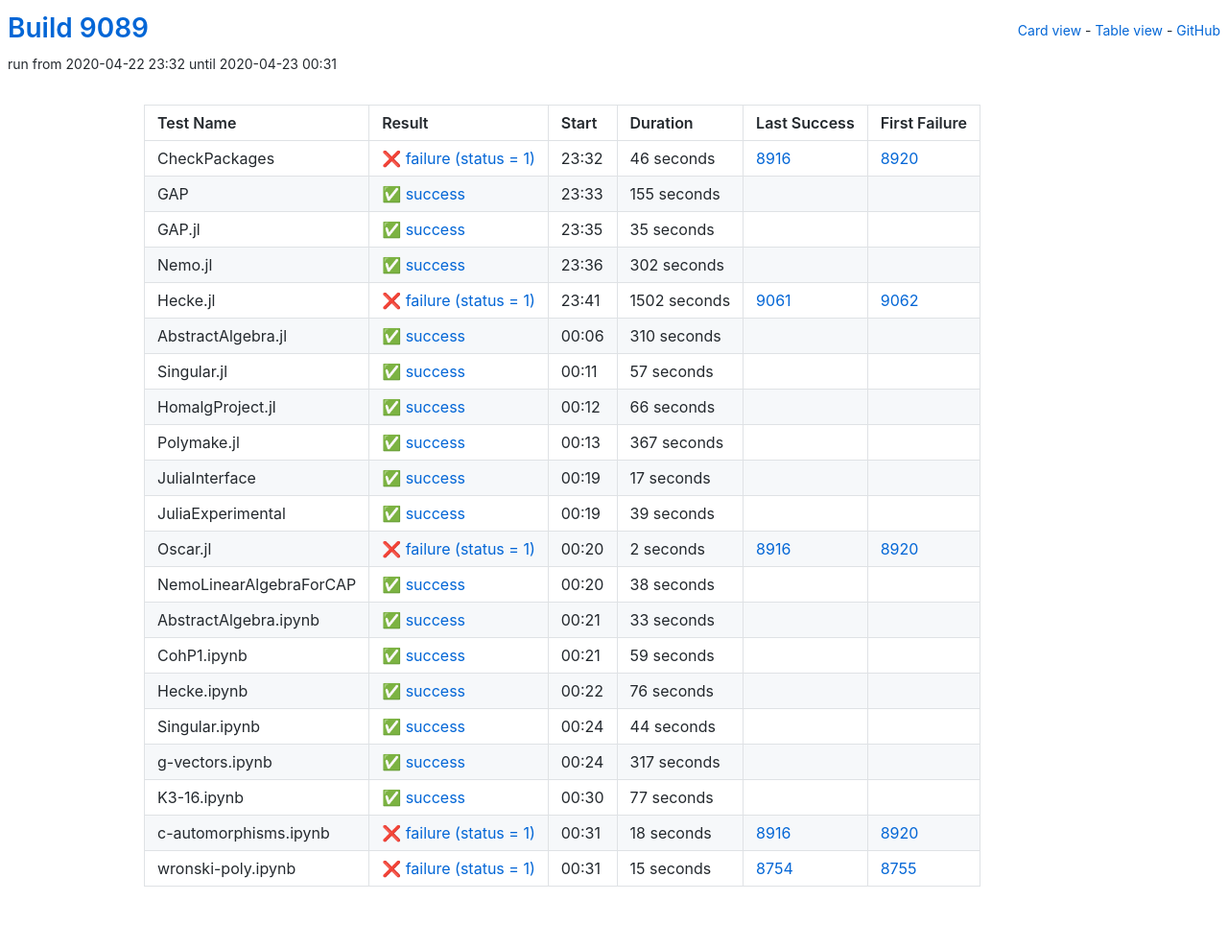
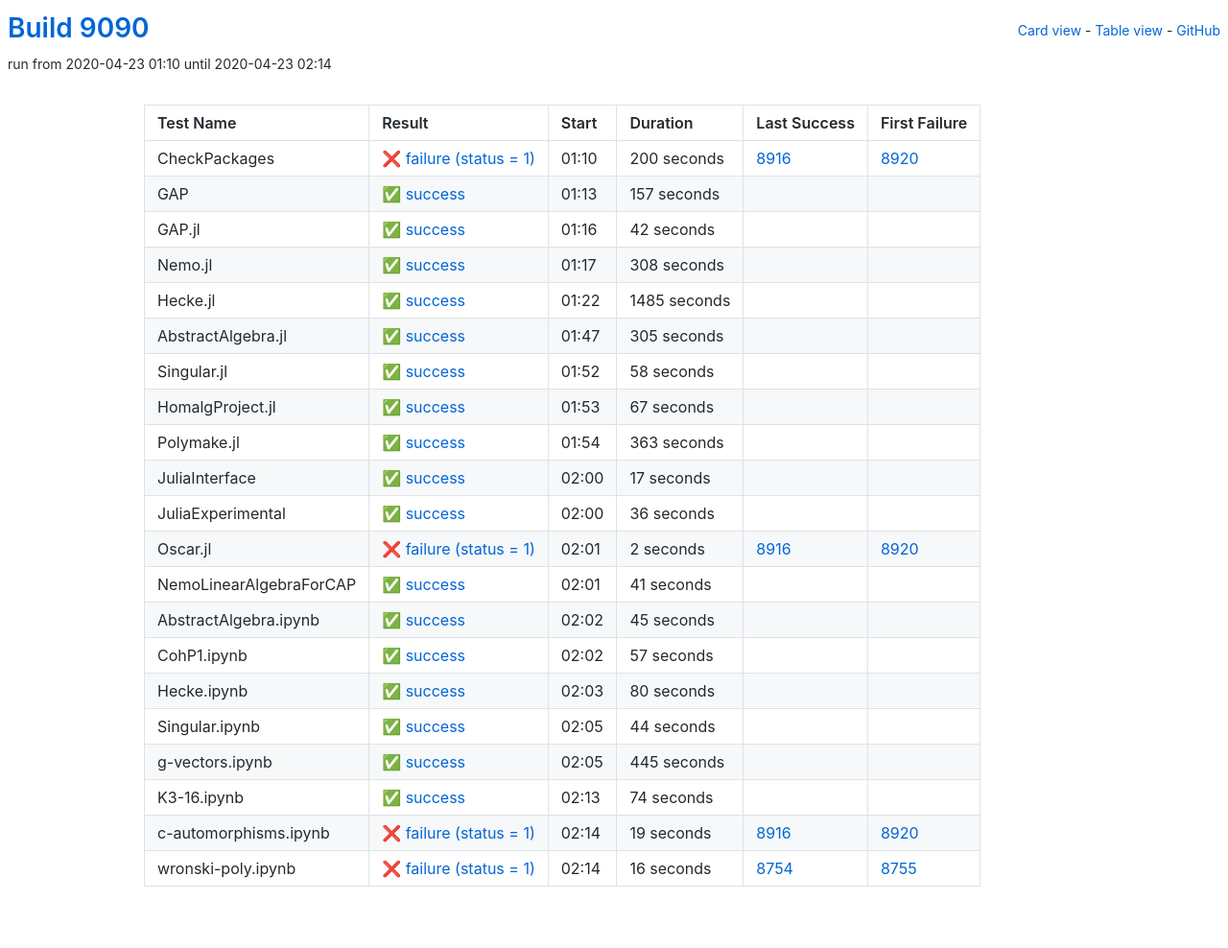
Before and after one commit to oscar-system/oscar-ci-status, a Jekyll site: the page built from table.html, in a window 1280 px wide. Shown: the whole page at 96% size. Built offline with Jekyll 4.4.1, drawn with Linux system fonts in a browser that asks for light colours.

Commit message:
Build 9090

```diff
--- a/_data/ci.yml
+++ b/_data/ci.yml
@@ -1,71 +1,159 @@
-build: 9089
-build_url: https://oscarci.mathematik.uni-kl.de/job/oscar/9089/
+build: 9090
+build_url: https://oscarci.mathematik.uni-kl.de/job/oscar/9090/
 job: oscar
 tests:
-- duration: 46
+- duration: 200
   exitcode: 1
   first_failure: 8920
   first_failure_url: https://oscarci.mathematik.uni-kl.de/job/oscar/8920/
   last_success: 8916
   last_success_url: https://oscarci.mathematik.uni-kl.de/job/oscar/8916/
-  log: https://oscarci.mathematik.uni-kl.de/job/oscar/9089/artifact/logs/build-9089/CheckPackages.log
+  log: https://oscarci.mathematik.uni-kl.de/job/oscar/9090/artifact/logs/build-9090/CheckPackages.log
   name: CheckPackages
-  start: 2020-04-22 23:32
+  start: 2020-04-23 01:10
   status: failure
   success: false
-- duration: 155
+- duration: 157
   exitcode: 0
   first_failure: false
   first_failure_url: null
   last_success: false
   last_success_url: null
-  log: https://oscarci.mathematik.uni-kl.de/job/oscar/9089/artifact/logs/build-9089/GAP.log
+  log: https://oscarci.mathematik.uni-kl.de/job/oscar/9090/artifact/logs/build-9090/GAP.log
   name: GAP
-  start: 2020-04-22 23:33
+  start: 2020-04-23 01:13
   status: success
   success: true
-- duration: 35
+- duration: 42
   exitcode: 0
   first_failure: false
   first_failure_url: null
   last_success: false
   last_success_url: null
-  log: https://oscarci.mathematik.uni-kl.de/job/oscar/9089/artifact/logs/build-9089/GAP.jl.log
+  log: https://oscarci.mathematik.uni-kl.de/job/oscar/9090/artifact/logs/build-9090/GAP.jl.log
   name: GAP.jl
-  start: 2020-04-22 23:35
+  start: 2020-04-23 01:16
   status: success
   success: true
-- duration: 302
+- duration: 308
   exitcode: 0
   first_failure: false
   first_failure_url: null
   last_success: false
   last_success_url: null
-  log: https://oscarci.mathematik.uni-kl.de/job/oscar/9089/artifact/logs/build-9089/Nemo.jl.log
+  log: https://oscarci.mathematik.uni-kl.de/job/oscar/9090/artifact/logs/build-9090/Nemo.jl.log
   name: Nemo.jl
-  start: 2020-04-22 23:36
+  start: 2020-04-23 01:17
   status: success
   success: true
-- duration: 1502
-  exitcode: 1
-  first_failure: 9062
-  first_failure_url: https://oscarci.mathematik.uni-kl.de/job/oscar/9062/
-  last_success: 9061
-  last_success_url: https://oscarci.mathematik.uni-kl.de/job/oscar/9061/
-  log: https://oscarci.mathematik.uni-kl.de/job/oscar/9089/artifact/logs/build-9089/Hecke.jl.log
-  name: Hecke.jl
-  start: 2020-04-22 23:41
-  status: failure
-  success: false
-- duration: 310
+- duration: 1485
   exitcode: 0
   first_failure: false
   first_failure_url: null
   last_success: false
   last_success_url: null
-  log: https://oscarci.mathematik.uni-kl.de/job/oscar/9089/artifact/logs/build-9089/AbstractAlgebra.jl.log
+  log: https://oscarci.mathematik.uni-kl.de/job/oscar/9090/artifact/logs/build-9090/Hecke.jl.log
+  name: Hecke.jl
+  start: 2020-04-23 01:22
+  status: success
+  success: true
+- duration: 305
+  exitcode: 0
+  first_failure: false
+  first_failure_url: null
+  last_success: false
+  last_success_url: null
+  log: https://oscarci.mathematik.uni-kl.de/job/oscar/9090/artifact/logs/build-9090/AbstractAlgebra.jl.log
   name: AbstractAlgebra.jl
-  start: 2020-04-23 00:06
+  start: 2020-04-23 01:47
+  status: success
+  success: true
+- duration: 58
+  exitcode: 0
+  first_failure: false
+  first_failure_url: null
+  last_success: false
+  last_success_url: null
+  log: https://oscarci.mathematik.uni-kl.de/job/oscar/9090/artifact/logs/build-9090/Singular.jl.log
+  name: Singular.jl
+  start: 2020-04-23 01:52
+  status: success
+  success: true
+- duration: 67
+  exitcode: 0
+  first_failure: false
+  first_failure_url: null
+  last_success: false
+  last_success_url: null
+  log: https://oscarci.mathematik.uni-kl.de/job/oscar/9090/artifact/logs/build-9090/HomalgProject.jl.log
+  name: HomalgProject.jl
+  start: 2020-04-23 01:53
+  status: success
+  success: true
+- duration: 363
+  exitcode: 0
+  first_failure: false
+  first_failure_url: null
+  last_success: false
+  last_success_url: null
+  log: https://oscarci.mathematik.uni-kl.de/job/oscar/9090/artifact/logs/build-9090/Polymake.jl.log
+  name: Polymake.jl
+  start: 2020-04-23 01:54
+  status: success
+  success: true
+- duration: 17
+  exitcode: 0
+  first_failure: false
+  first_failure_url: null
+  last_success: false
+  last_success_url: null
+  log: https://oscarci.mathematik.uni-kl.de/job/oscar/9090/artifact/logs/build-9090/JuliaInterface.log
+  name: JuliaInterface
+  start: 2020-04-23 02:00
+  status: success
+  success: true
+- duration: 36
+  exitcode: 0
+  first_failure: false
+  first_failure_url: null
+  last_success: false
+  last_success_url: null
+  log: https://oscarci.mathematik.uni-kl.de/job/oscar/9090/artifact/logs/build-9090/JuliaExperimental.log
+  name: JuliaExperimental
+  start: 2020-04-23 02:00
+  status: success
+  success: true
+- duration: 2
+  exitcode: 1
+  first_failure: 8920
+  first_failure_url: https://oscarci.mathematik.uni-kl.de/job/oscar/8920/
+  last_success: 8916
+  last_success_url: https://oscarci.mathematik.uni-kl.de/job/oscar/8916/
+  log: https://oscarci.mathematik.uni-kl.de/job/oscar/9090/artifact/logs/build-9090/Oscar.jl.log
+  name: Oscar.jl
+  start: 2020-04-23 02:01
+  status: failure
+  success: false
+- duration: 41
+  exitcode: 0
+  first_failure: false
+  first_failure_url: null
+  last_success: false
+  last_success_url: null
+  log: https://oscarci.mathematik.uni-kl.de/job/oscar/9090/artifact/logs/build-9090/NemoLinearAlgebraForCAP.log
+  name: NemoLinearAlgebraForCAP
+  start: 2020-04-23 02:01
+  status: success
+  success: true
+- duration: 45
+  exitcode: 0
+  first_failure: false
+  first_failure_url: null
+  last_success: false
+  last_success_url: null
+  log: https://oscarci.mathematik.uni-kl.de/job/oscar/9090/artifact/logs/build-9090/AbstractAlgebra.ipynb.log
+  name: AbstractAlgebra.ipynb
+  start: 2020-04-23 02:02
   status: success
   success: true
 - duration: 57
@@ -74,108 +162,20 @@ tests:
   first_failure_url: null
   last_success: false
   last_success_url: null
-  log: https://oscarci.mathematik.uni-kl.de/job/oscar/9089/artifact/logs/build-9089/Singular.jl.log
-  name: Singular.jl
-  start: 2020-04-23 00:11
+  log: https://oscarci.mathematik.uni-kl.de/job/oscar/9090/artifact/logs/build-9090/CohP1.ipynb.log
+  name: CohP1.ipynb
+  start: 2020-04-23 02:02
   status: success
   success: true
-- duration: 66
+- duration: 80
   exitcode: 0
   first_failure: false
   first_failure_url: null
   last_success: false
   last_success_url: null
-  log: https://oscarci.mathematik.uni-kl.de/job/oscar/9089/artifact/logs/build-9089/HomalgProject.jl.log
-  name: HomalgProject.jl
-  start: 2020-04-23 00:12
-  status: success
-  success: true
-- duration: 367
-  exitcode: 0
-  first_failure: false
-  first_failure_url: null
-  last_success: false
-  last_success_url: null
-  log: https://oscarci.mathematik.uni-kl.de/job/oscar/9089/artifact/logs/build-9089/Polymake.jl.log
-  name: Polymake.jl
-  start: 2020-04-23 00:13
-  status: success
-  success: true
-- duration: 17
-  exitcode: 0
-  first_failure: false
-  first_failure_url: null
-  last_success: false
-  last_success_url: null
-  log: https://oscarci.mathematik.uni-kl.de/job/oscar/9089/artifact/logs/build-9089/JuliaInterface.log
-  name: JuliaInterface
-  start: 2020-04-23 00:19
-  status: success
-  success: true
-- duration: 39
-  exitcode: 0
-  first_failure: false
-  first_failure_url: null
-  last_success: false
-  last_success_url: null
-  log: https://oscarci.mathematik.uni-kl.de/job/oscar/9089/artifact/logs/build-9089/JuliaExperimental.log
-  name: JuliaExperimental
-  start: 2020-04-23 00:19
-  status: success
-  success: true
-- duration: 2
-  exitcode: 1
-  first_failure: 8920
-  first_failure_url: https://oscarci.mathematik.uni-kl.de/job/oscar/8920/
-  last_success: 8916
-  last_success_url: https://oscarci.mathematik.uni-kl.de/job/oscar/8916/
-  log: https://oscarci.mathematik.uni-kl.de/job/oscar/9089/artifact/logs/build-9089/Oscar.jl.log
-  name: Oscar.jl
-  start: 2020-04-23 00:20
-  status: failure
-  success: false
-- duration: 38
-  exitcode: 0
-  first_failure: false
-  first_failure_url: null
-  last_success: false
-  last_success_url: null
-  log: https://oscarci.mathematik.uni-kl.de/job/oscar/9089/artifact/logs/build-9089/NemoLinearAlgebraForCAP.log
-  name: NemoLinearAlgebraForCAP
-  start: 2020-04-23 00:20
-  status: success
-  success: true
-- duration: 33
-  exitcode: 0
-  first_failure: false
-  first_failure_url: null
-  last_success: false
-  last_success_url: null
-  log: https://oscarci.mathematik.uni-kl.de/job/oscar/9089/artifact/logs/build-9089/AbstractAlgebra.ipynb.log
-  name: AbstractAlgebra.ipynb
-  start: 2020-04-23 00:21
-  status: success
-  success: true
-- duration: 59
-  exitcode: 0
-  first_failure: false
-  first_failure_url: null
-  last_success: false
-  last_success_url: null
-  log: https://oscarci.mathematik.uni-kl.de/job/oscar/9089/artifact/logs/build-9089/CohP1.ipynb.log
-  name: CohP1.ipynb
-  start: 2020-04-23 00:21
-  status: success
-  success: true
-- duration: 76
-  exitcode: 0
-  first_failure: false
-  first_failure_url: null
-  last_success: false
-  last_success_url: null
-  log: https://oscarci.mathematik.uni-kl.de/job/oscar/9089/artifact/logs/build-9089/Hecke.ipynb.log
+  log: https://oscarci.mathematik.uni-kl.de/job/oscar/9090/artifact/logs/build-9090/Hecke.ipynb.log
   name: Hecke.ipynb
-  start: 2020-04-23 00:22
+  start: 2020-04-23 02:03
   status: success
   success: true
 - duration: 44
@@ -184,52 +184,52 @@ tests:
   first_failure_url: null
   last_success: false
   last_success_url: null
-  log: https://oscarci.mathematik.uni-kl.de/job/oscar/9089/artifact/logs/build-9089/Singular.ipynb.log
+  log: https://oscarci.mathematik.uni-kl.de/job/oscar/9090/artifact/logs/build-9090/Singular.ipynb.log
   name: Singular.ipynb
-  start: 2020-04-23 00:24
+  start: 2020-04-23 02:05
   status: success
   success: true
-- duration: 317
+- duration: 445
   exitcode: 0
   first_failure: false
   first_failure_url: null
   last_success: false
   last_success_url: null
-  log: https://oscarci.mathematik.uni-kl.de/job/oscar/9089/artifact/logs/build-9089/g-vectors.ipynb.log
+  log: https://oscarci.mathematik.uni-kl.de/job/oscar/9090/artifact/logs/build-9090/g-vectors.ipynb.log
   name: g-vectors.ipynb
-  start: 2020-04-23 00:24
+  start: 2020-04-23 02:05
   status: success
   success: true
-- duration: 77
+- duration: 74
   exitcode: 0
   first_failure: false
   first_failure_url: null
   last_success: false
   last_success_url: null
-  log: https://oscarci.mathematik.uni-kl.de/job/oscar/9089/artifact/logs/build-9089/K3-16.ipynb.log
+  log: https://oscarci.mathematik.uni-kl.de/job/oscar/9090/artifact/logs/build-9090/K3-16.ipynb.log
   name: K3-16.ipynb
-  start: 2020-04-23 00:30
+  start: 2020-04-23 02:13
   status: success
   success: true
-- duration: 18
+- duration: 19
   exitcode: 1
   first_failure: 8920
   first_failure_url: https://oscarci.mathematik.uni-kl.de/job/oscar/8920/
   last_success: 8916
   last_success_url: https://oscarci.mathematik.uni-kl.de/job/oscar/8916/
-  log: https://oscarci.mathematik.uni-kl.de/job/oscar/9089/artifact/logs/build-9089/c-automorphisms.ipynb.log
+  log: https://oscarci.mathematik.uni-kl.de/job/oscar/9090/artifact/logs/build-9090/c-automorphisms.ipynb.log
   name: c-automorphisms.ipynb
-  start: 2020-04-23 00:31
+  start: 2020-04-23 02:14
   status: failure
   success: false
-- duration: 15
+- duration: 16
   exitcode: 1
   first_failure: 8755
   first_failure_url: https://oscarci.mathematik.uni-kl.de/job/oscar/8755/
   last_success: 8754
   last_success_url: https://oscarci.mathematik.uni-kl.de/job/oscar/8754/
-  log: https://oscarci.mathematik.uni-kl.de/job/oscar/9089/artifact/logs/build-9089/wronski-poly.ipynb.log
+  log: https://oscarci.mathematik.uni-kl.de/job/oscar/9090/artifact/logs/build-9090/wronski-poly.ipynb.log
   name: wronski-poly.ipynb
-  start: 2020-04-23 00:31
+  start: 2020-04-23 02:14
   status: failure
   success: false
```
Also changed, not shown: README.md.
